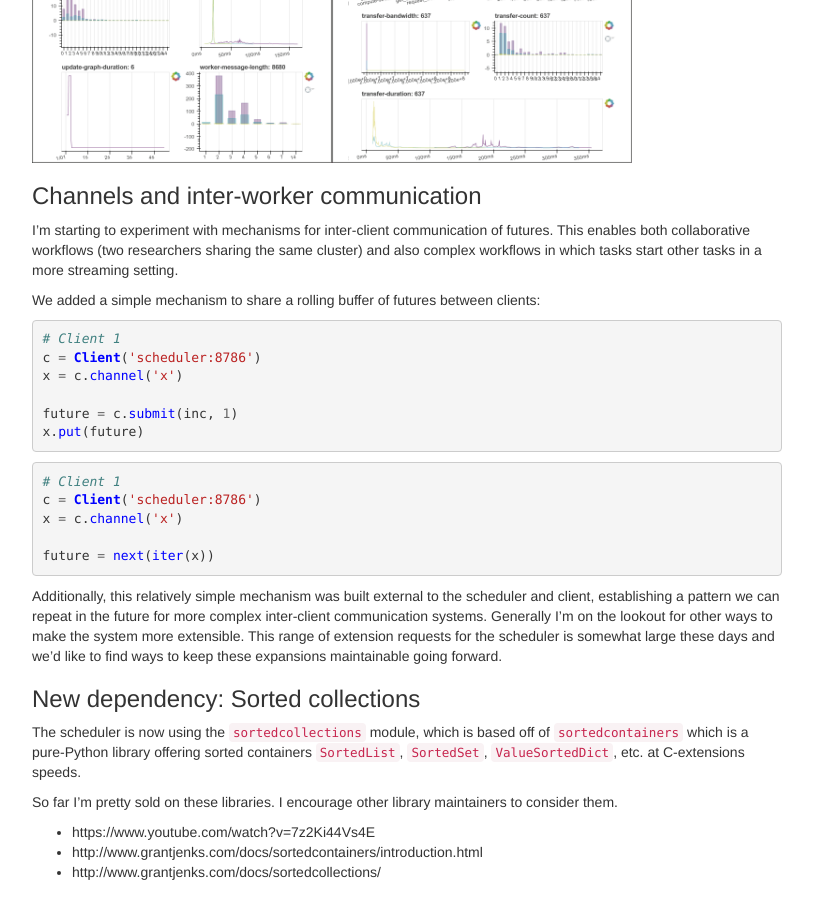
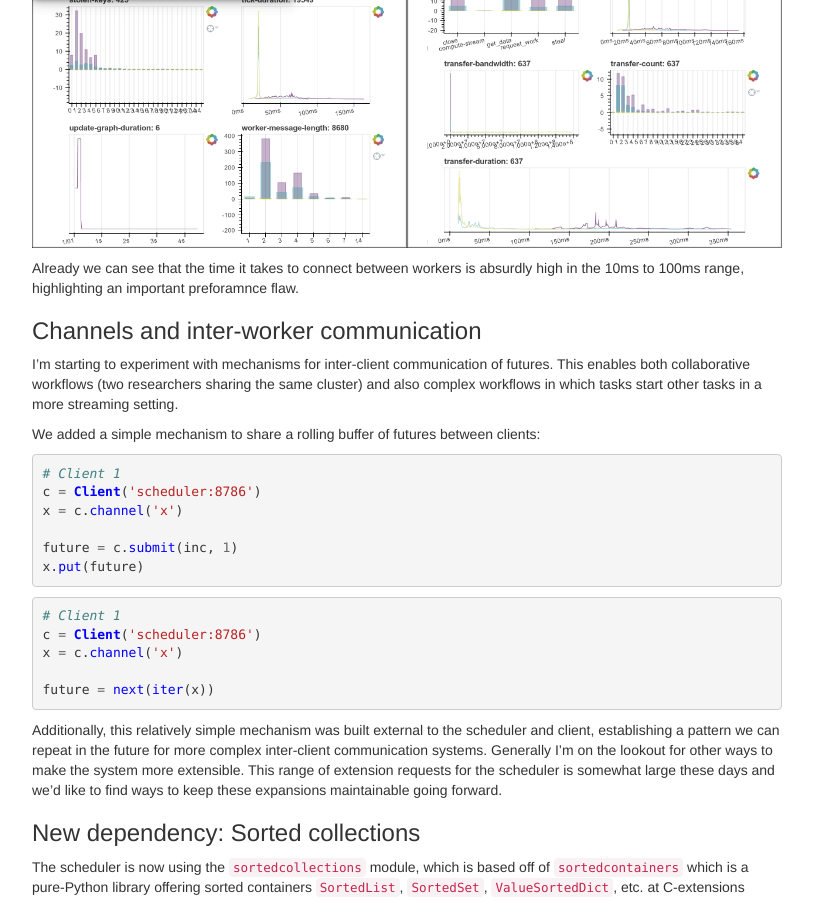
Before and after one commit to besyskymnbk/blog, a Jekyll site: the page built from _posts/work/2016-12-12-dask-dev-2.md, in a window 1280 px wide and 900 px high, scrolled down 1833 px. Shown: the whole window, without its empty margins (233-1046 px from the left). Built offline with Jekyll 4.4.1, drawn with Linux system fonts in a browser that asks for light colours; comment, search, counter and statistics services are not loaded.

Commit message:
slight edit to dask dev 2

```diff
--- a/_posts/work/2016-12-12-dask-dev-2.md
+++ b/_posts/work/2016-12-12-dask-dev-2.md
@@ -112,8 +112,11 @@ plot to these pages (left: scheduler right: worker)
 <a href="{{ BASE_PATH }}/images/bokeh-counters.gif">
   <img src="{{ BASE_PATH }}/images/bokeh-counters.gif"
        alt="Dask Bokeh counters page"
-       width="80%"></a>
+       width="100%"></a>
 
+Already we can see that the time it takes to connect between workers is
+absurdly high in the 10ms to 100ms range, highlighting an important preforamnce
+flaw.
 
 ### Channels and inter-worker communication
 
```
